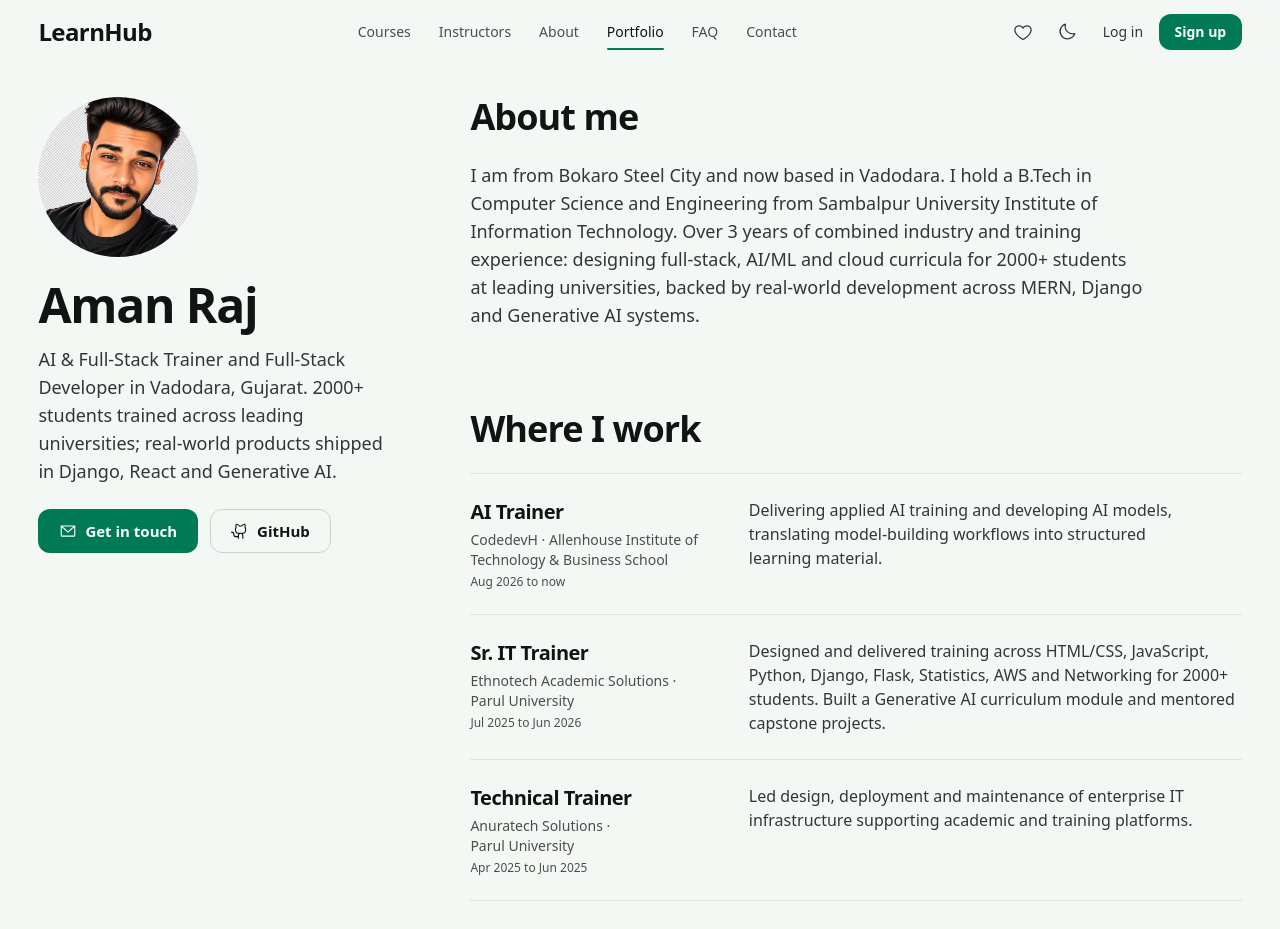
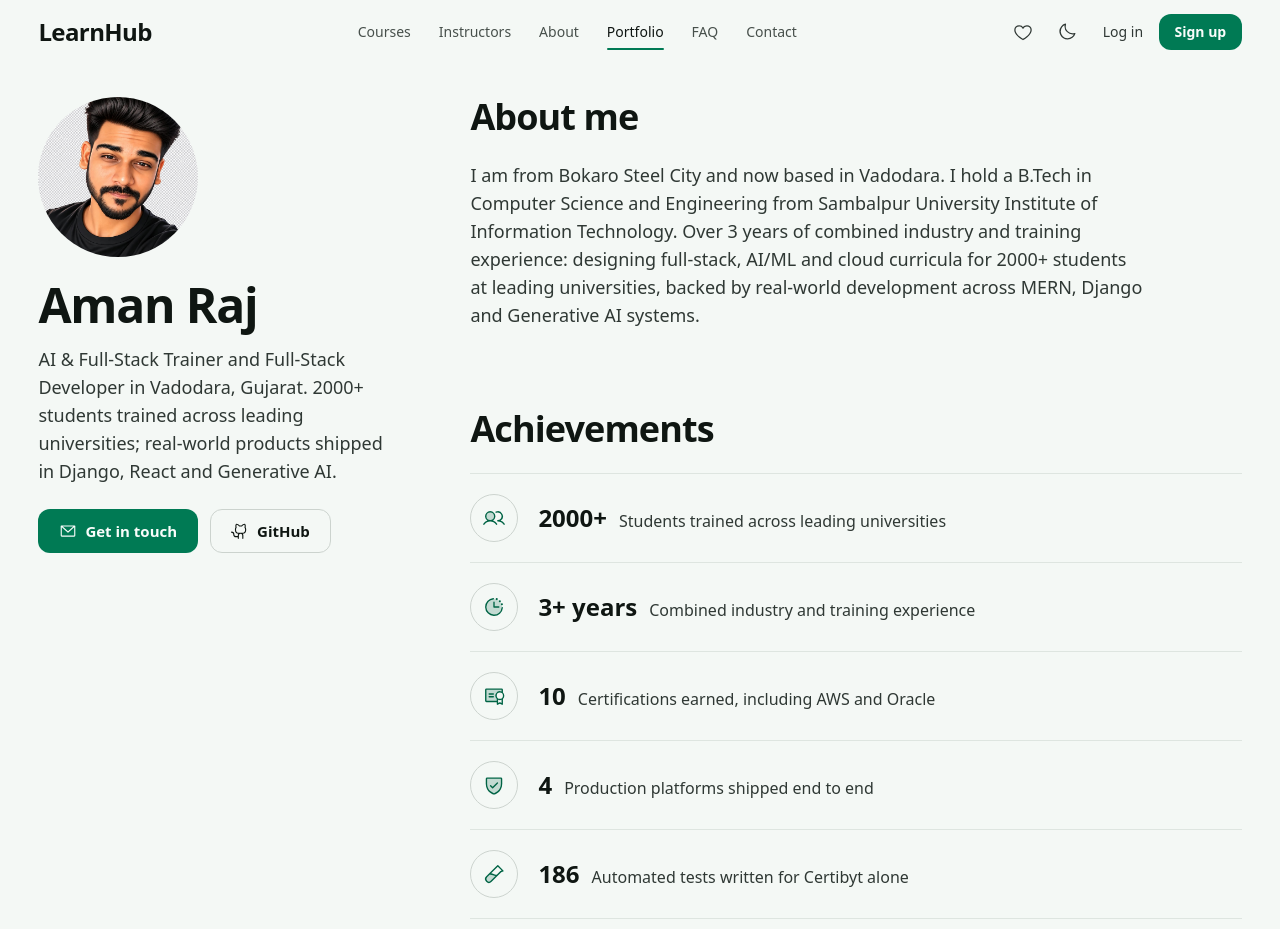
Before and after one commit to Aman-0402/learnhub, a React (Vite) app in the folder frontend/: page /portfolio in a window 1280 px wide. Shown: the top 929 px of the page. Built offline with nearby package versions, Linux system fonts and the light colour scheme; no server answers.

Commit message:
Add Achievements section to portfolio
Real stats (students trained, years experience, certifications,
platforms shipped, test coverage) as icon tiles matching the site's
existing ink/emerald minimal style, instead of generic badge icons.

```diff
--- a/frontend/src/pages/Portfolio.jsx
+++ b/frontend/src/pages/Portfolio.jsx
@@ -2,7 +2,7 @@ import { useTitle } from "../lib/hooks.js";
 import { OWNER } from "../lib/site.js";
 import { Avatar } from "../components/Media.jsx";
 import { Reveal } from "../components/Fun.jsx";
-import { ArrowUpRight, GithubLogo, EnvelopeSimple, LinkedinLogo, Code } from "@phosphor-icons/react";
+import { ArrowUpRight, GithubLogo, EnvelopeSimple, LinkedinLogo, Code, Users, Certificate, ShieldCheck, TestTube, ClockCountdown } from "@phosphor-icons/react";
 
 const ROLES = [
   ["AI Trainer", "CodedevH · Allenhouse Institute of Technology & Business School", "Aug 2026 to now", "Delivering applied AI training and developing AI models, translating model-building workflows into structured learning material."],
@@ -49,6 +49,14 @@ const CERTIFICATIONS = [
   "Oracle Agentic AI Certified",
 ];
 
+const ACHIEVEMENTS = [
+  [Users, "2000+", "Students trained across leading universities"],
+  [ClockCountdown, "3+ years", "Combined industry and training experience"],
+  [Certificate, "10", "Certifications earned, including AWS and Oracle"],
+  [ShieldCheck, "4", "Production platforms shipped end to end"],
+  [TestTube, "186", "Automated tests written for Certibyt alone"],
+];
+
 const H = ({ id, children }) => <h2 id={id} className="mb-6 text-3xl font-semibold sm:text-4xl">{children}</h2>;
 
 export default function Portfolio() {
@@ -75,6 +83,23 @@ export default function Portfolio() {
         <section aria-labelledby="about">
           <H id="about">About me</H>
           <p className="max-w-2xl text-lg text-slate-700">I am from Bokaro Steel City and now based in Vadodara. I hold a B.Tech in Computer Science and Engineering from Sambalpur University Institute of Information Technology. Over 3 years of combined industry and training experience: designing full-stack, AI/ML and cloud curricula for 2000+ students at leading universities, backed by real-world development across MERN, Django and Generative AI systems.</p>
+        </section>
+
+        <section aria-labelledby="achievements">
+          <H id="achievements">Achievements</H>
+          <ul className="border-t border-slate-200">
+            {ACHIEVEMENTS.map(([Icon, stat, label], i) => (
+              <Reveal as="li" key={label} delay={i * 60} className="flex items-center gap-5 border-b border-slate-200 py-5">
+                <span aria-hidden="true" className="flex h-12 w-12 shrink-0 items-center justify-center rounded-full border border-slate-300 text-brand-strong">
+                  <Icon size={22} weight="duotone" />
+                </span>
+                <div className="flex flex-wrap items-baseline gap-x-3 gap-y-1">
+                  <span className="num text-2xl font-semibold">{stat}</span>
+                  <span className="text-slate-700">{label}</span>
+                </div>
+              </Reveal>
+            ))}
+          </ul>
         </section>
 
         <section aria-labelledby="work">
```
